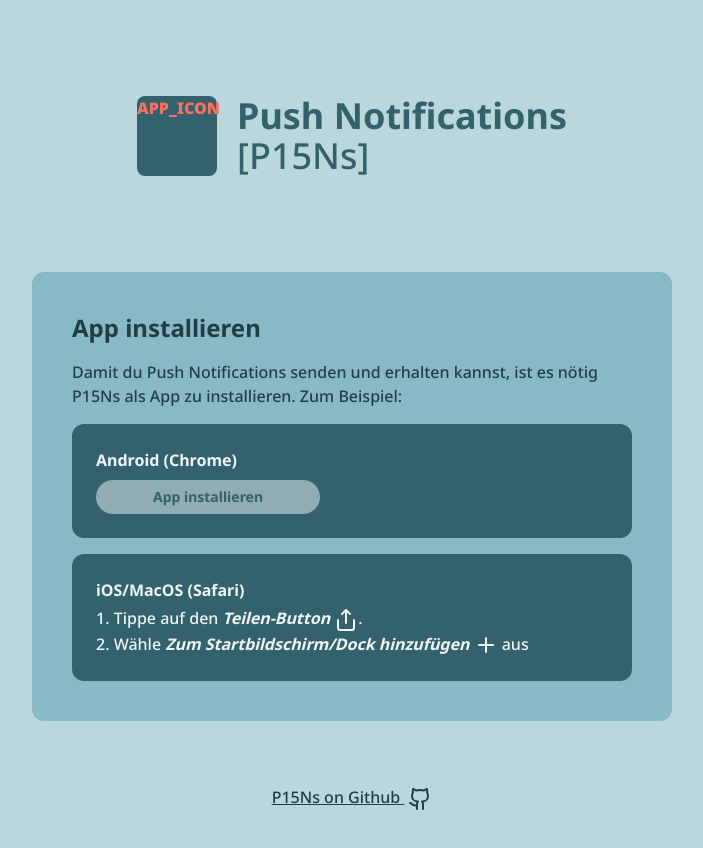
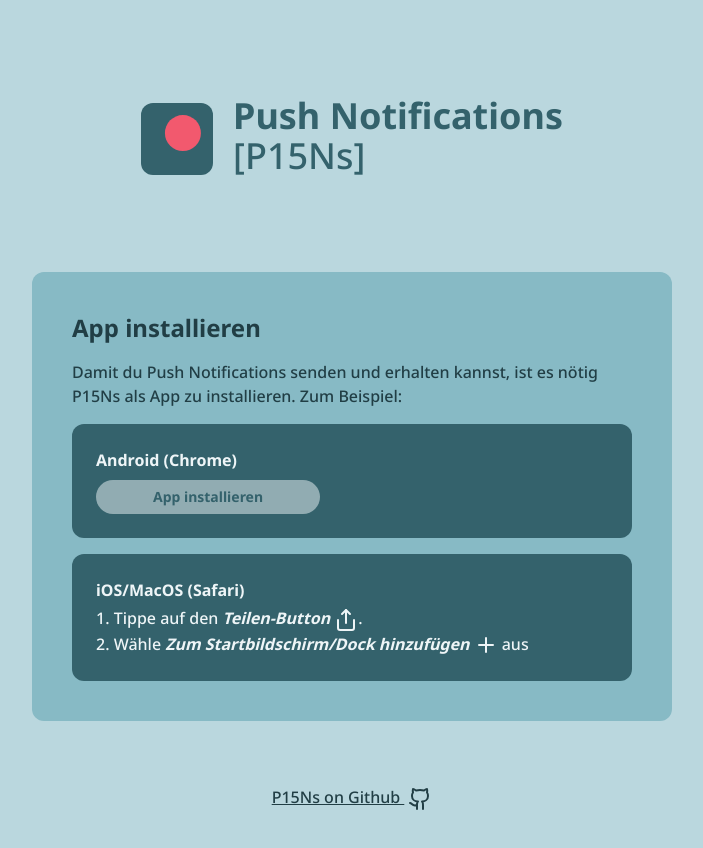
Before and after one commit to schwamic/digimunea, a Next.js app: page /apps/notifications in a window 1280 px wide. Shown: the top 848 px of the page, without its empty margins (288-991 px from the left). Built offline with nearby package versions, Linux system fonts and the light colour scheme; a web font is replaced by a local one.

Commit message:
feat(notifications): update

```diff
--- a/src/app/apps/notifications/_components/Header.tsx
+++ b/src/app/apps/notifications/_components/Header.tsx
@@ -1,7 +1,17 @@
+import Image from 'next/image';
+
 export default function Header({ className }: React.HTMLAttributes<HTMLDivElement>) {
     return (
         <div className={`flex flex-col sm:flex-row items-center justify-center gap-5 ${className}`}>
-            <div className="bg-livid-700 w-20 h-20 rounded-lg text-red-400 font-black">APP_ICON</div>
+            <div>
+                <Image
+                    src="/apps/notifications/icon.svg"
+                    alt="P15Ns Logo"
+                    width={72}
+                    height={72}
+                    className="mt-1.5 rounded-xl shrink-0"
+                />
+            </div>
             <div>
                 <h1 className="text-4xl font-bold text-livid-700">
                     {content.long}
```
